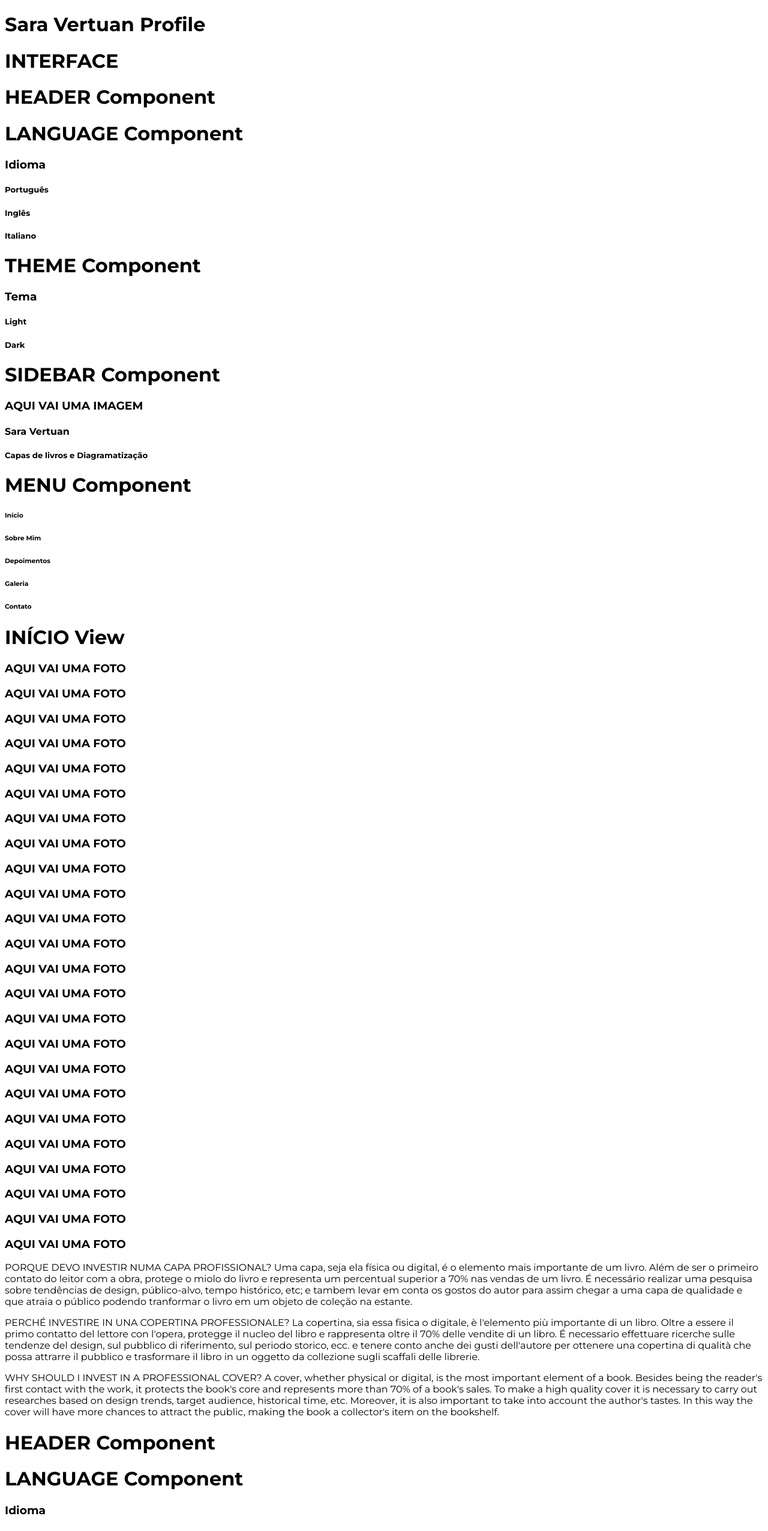
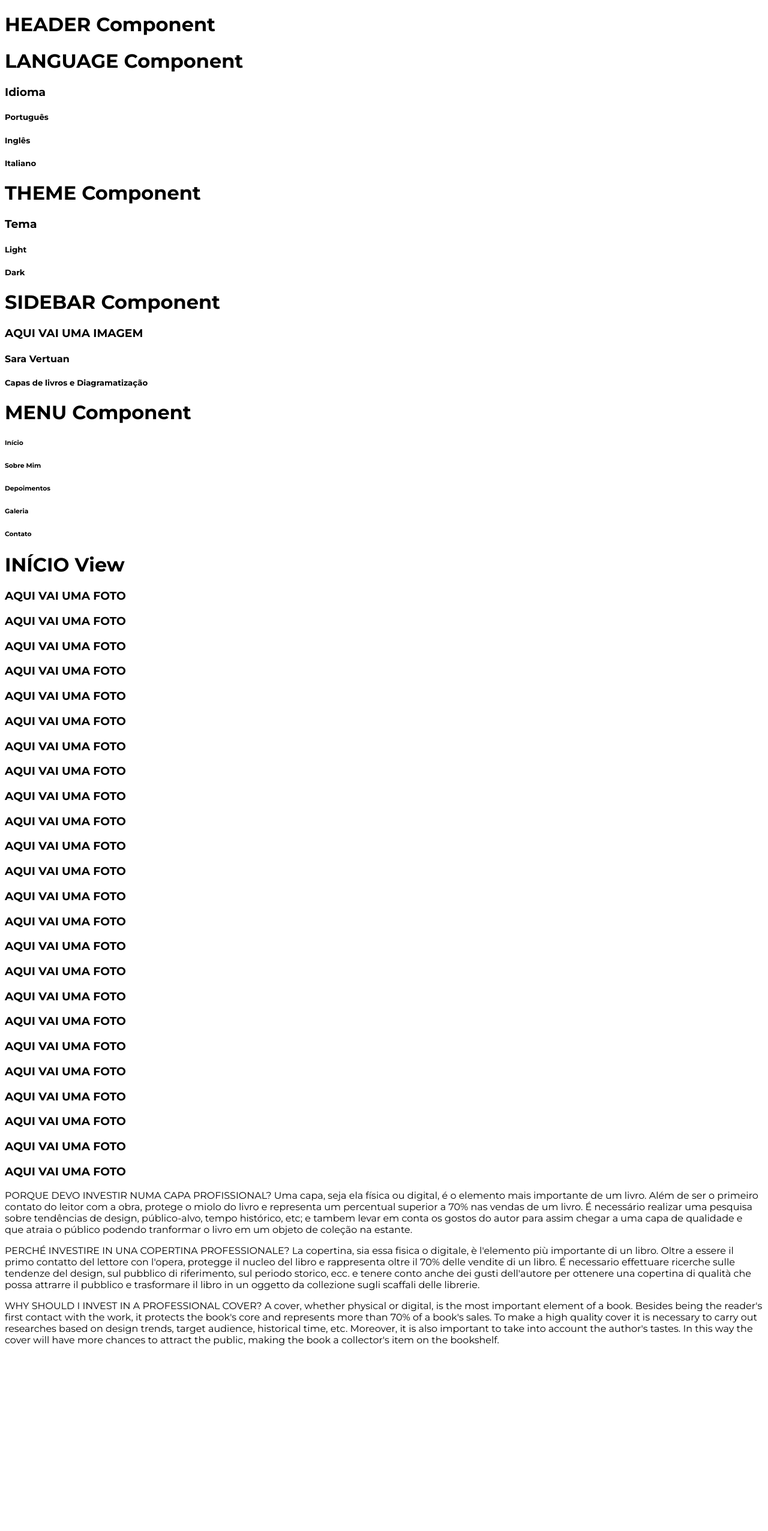
Before and after one commit to marcusviniciusmo/Sara_Vertuan_Profile_Website, a React (Create React App) app in the folder frontend/: page / in a window 1280 px wide. Shown: the top 2553 px of the page at 60% size. After the commit the page ends 2260 px from the top, so only its background shows below. Built offline with nearby package versions, Linux system fonts and the light colour scheme.

Commit message:
Creating routes using react-router-dom

```diff
--- a/frontend/src/App.tsx
+++ b/frontend/src/App.tsx
@@ -1,3 +1,4 @@
+import { BrowserRouter, Routes, Route } from 'react-router-dom';
 import { Home } from 'views/Home';
 import { AboutMe } from 'views/AboutMe';
 import { Testimonies } from 'views/Testimonies';
@@ -7,20 +8,15 @@ import './index.css';
 
 function App() {
   return (
-    <>
-      <h1>Sara Vertuan Profile</h1>
-      <h1>INTERFACE</h1>
-
-      <Home />
-
-      <AboutMe />
-
-      <Testimonies />
-
-      <Gallery />
-
-      <Contact />
-    </>
+    <BrowserRouter>
+      <Routes>
+        <Route path='/' element={<Home />} />
+        <Route path='/aboutMe' element={<AboutMe />} />
+        <Route path='/testimonies' element={<Testimonies />} />
+        <Route path='/gallery' element={<Gallery />} />
+        <Route path='/contact' element={<Contact />} />
+      </Routes>
+    </BrowserRouter>
   );
 }
 
```
